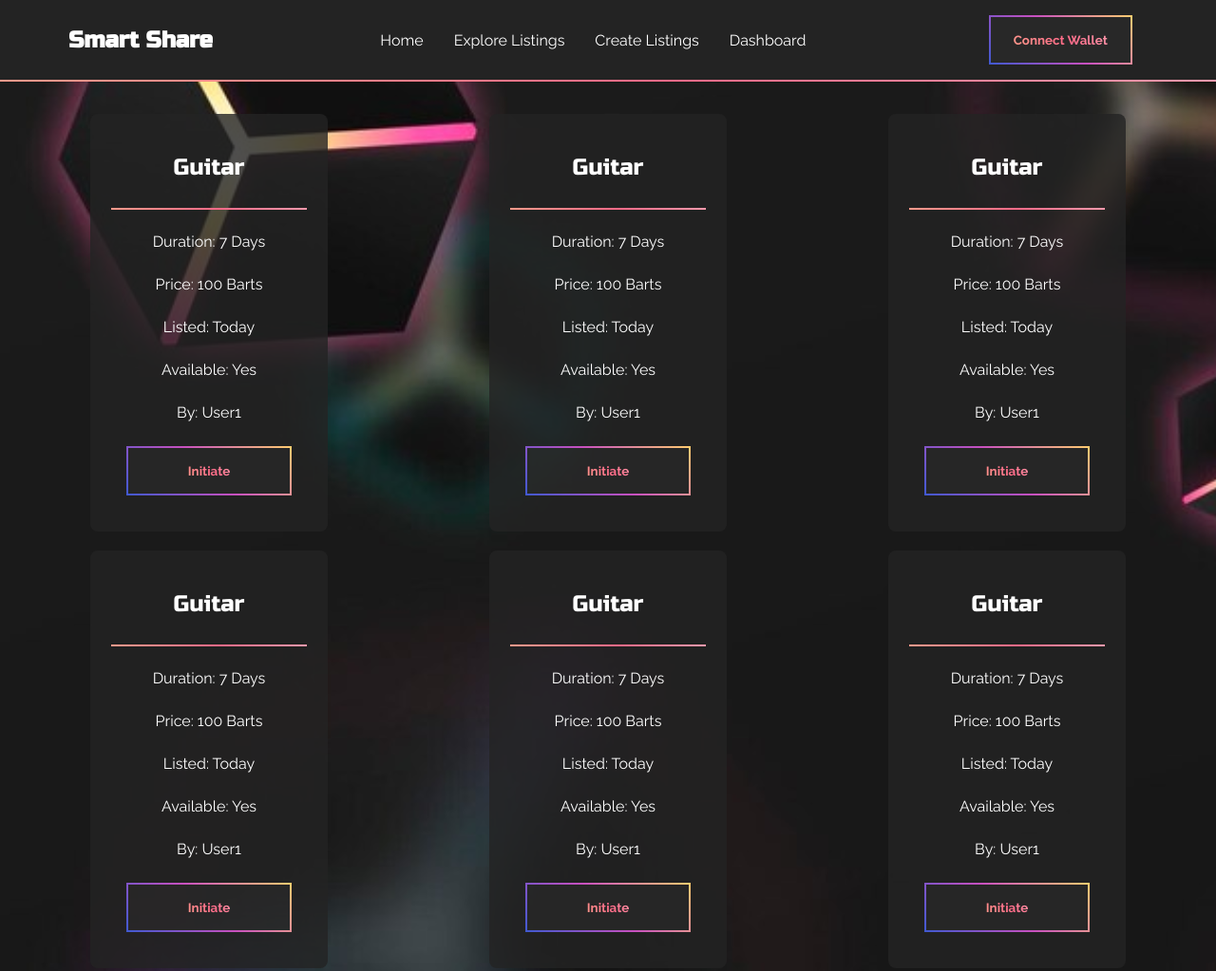
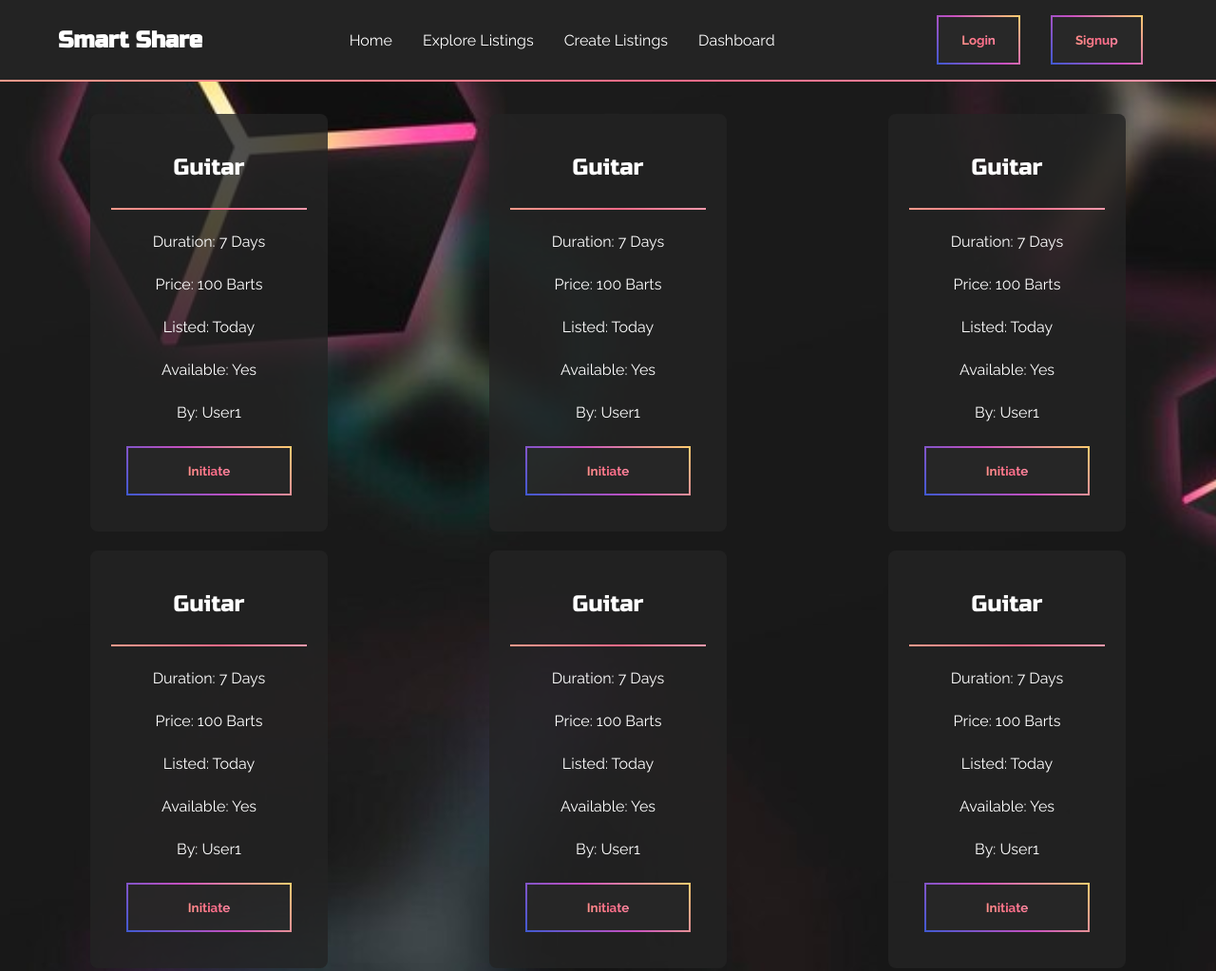
Before and after one commit to Dev-N007/Smart-Share, a plain HTML site: page explore.html in a window 1280 px wide. Shown: the top 1023 px of the page at 95% size. Drawn offline with nearby package versions, Linux system fonts and the light colour scheme.

Commit message:
modified smth

```diff
--- a/explore.html
+++ b/explore.html
@@ -29,9 +29,17 @@
           <a href="upload.html"><li>Create Listings</li></a>
           <a href="dashboard.html"><li>Dashboard</li></a>
       </ul>
-      <div id="wallet">
-          <button class="btn" ><span>Connect Wallet</span></button>
-      </div>
+      <div id="wallet" style="display: none;">
+        <button class="btn" ><span>Connect Wallet</span></button>
+    </div>
+    <div id="log-sign" class="flex">
+        <div id="login">
+            <a href="login.html"><button class="btn" ><span>Login</span></button></a>
+        </div>
+        <div id="signup">
+            <a href="signup.html"><button class="btn" ><span>Signup</span></button></a>
+        </div>
+    </div>
     </nav>
     <main data-aos="fade-up" data-aos-delay="200" data-aos-duration="1000" class="container">
       <div class="holder" >
```
Also changed, not shown: dashboard.html (+11 -3 lines), index.html (+11 -3 lines), upload.html (+9 -1 lines).
